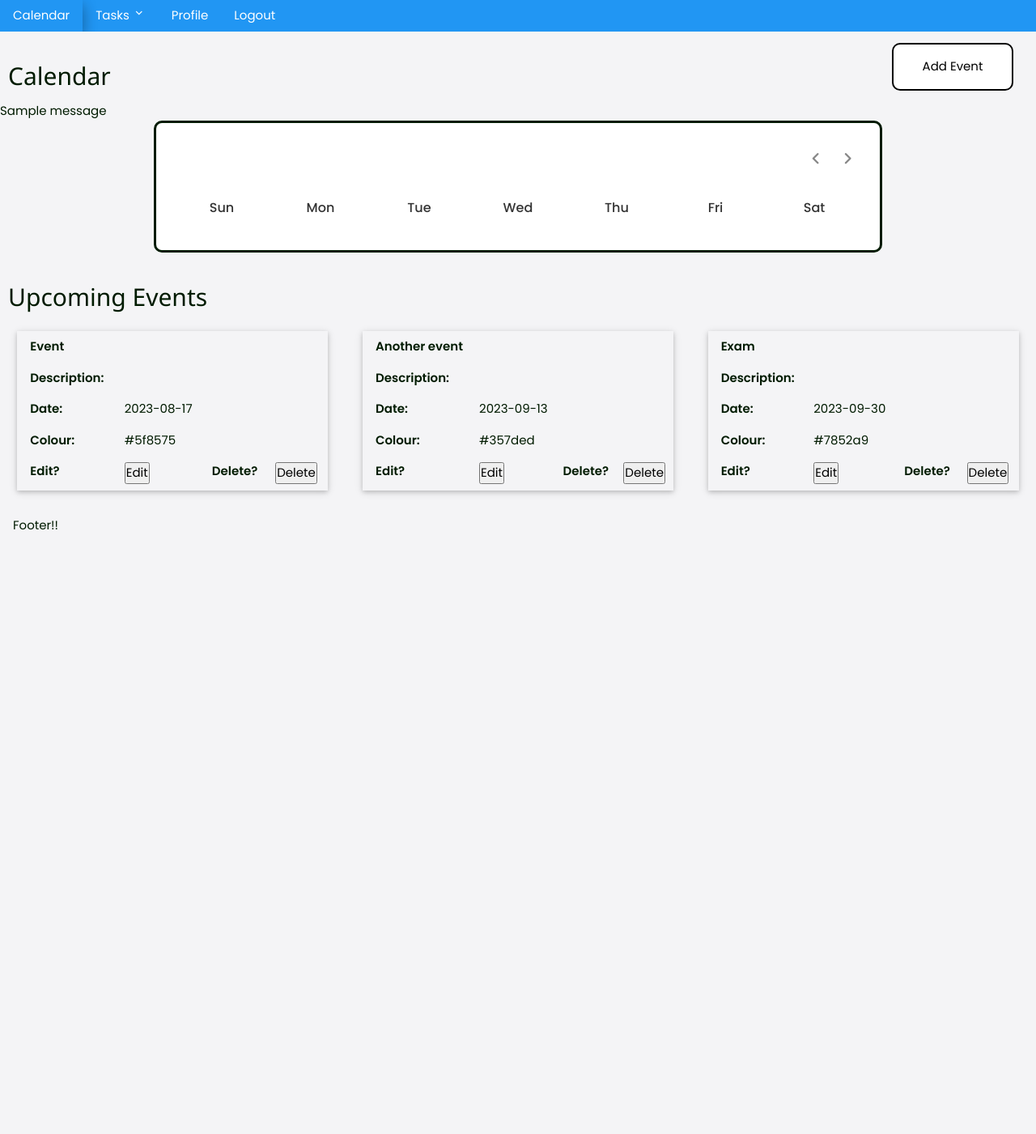
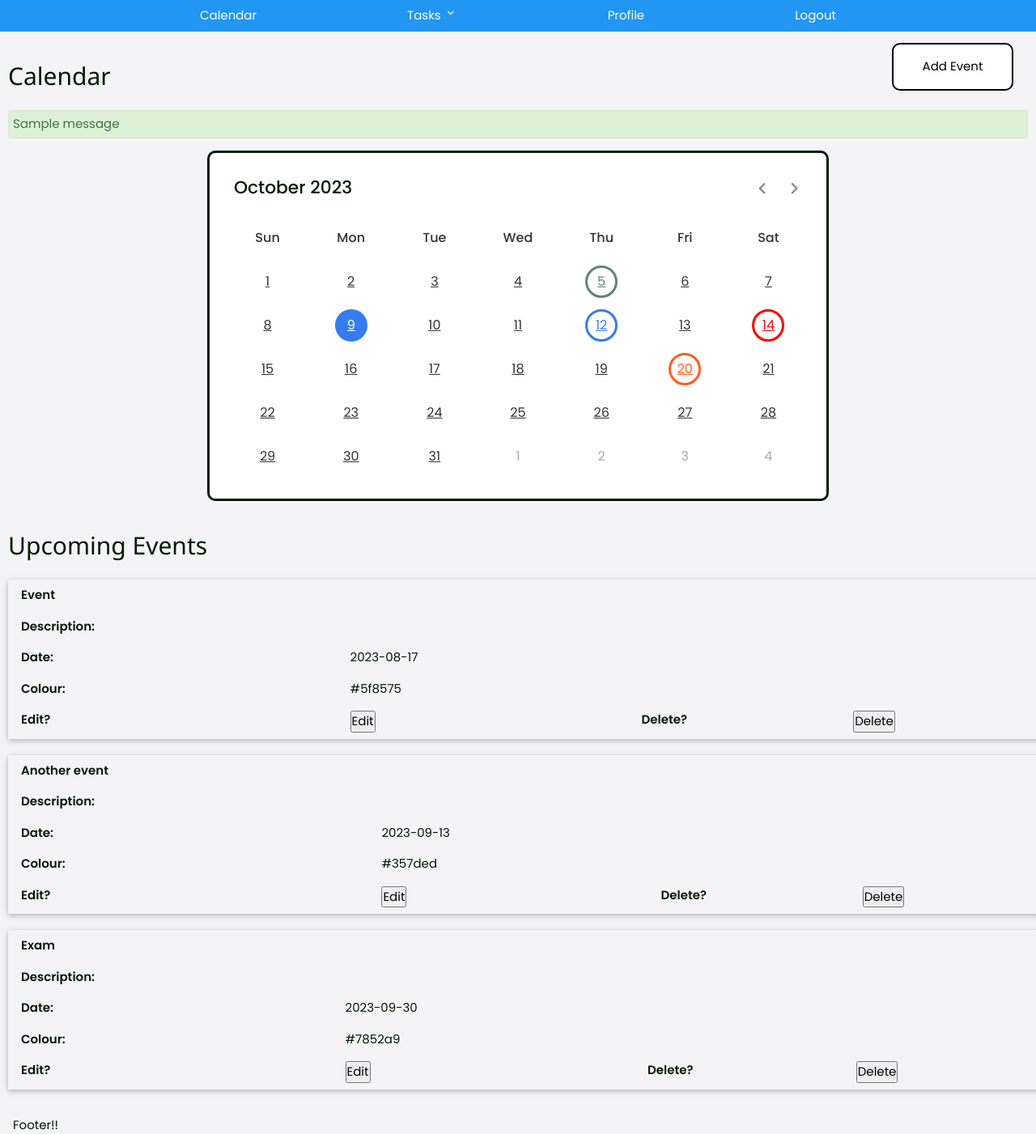
Before and after one commit to Anna19531/Flask-app, a Flask app: page /calendar in a window 1280 px wide. Shown: the whole page at 81% size. Before the commit the page ends 655 px from the top, so only its background shows below. Run offline with Flask 3, Linux system fonts and the light colour scheme; a user stored in the database is signed in; one stand-in notice (Sample message) is shown.

Commit message:
Set up profile (not including dark mode) and flash messages

```diff
--- a/app/routes.py
+++ b/app/routes.py
@@ -62,20 +62,21 @@ def home():
             # in the database
             if user and check_password_hash(user.password, password):
                 login_user(user, remember=remember)
-                flash("Logged in successfully :)")
+                flash("Logged in successfully :)", "success")
                 return redirect(url_for("calendar"))
             else:
-                flash("Incorrect username or password :(")
+                flash("Incorrect username or password :(", "error")
         else:
             # checking if the email or username
             # is already being used by another user
             if acc_form.email.data in [
                user.email for user in User.query.all()]:
                 flash(
-                    "Email already taken, please use another one")
+                    "Email already taken, please use another one", "error")
             elif acc_form.username.data in [
                  user.username for user in User.query.all()]:
-                flash("Username already taken, please use another one")
+                flash(
+                    "Username already taken, please use another one", "error")
             else:
                 new_user = models.User()
                 new_user.username = acc_form.username.data
@@ -86,7 +87,7 @@ def home():
                 new_user.email = acc_form.email.data
                 db.session().add(new_user)
                 db.session().commit()
-                flash("Account created :)")
+                flash("Account created :)", "success")
     return render_template(
         "home.html", login_form=login_form, acc_form=acc_form, colour=colour)
 
@@ -119,7 +120,7 @@ def calendar():
             new_event.user_id = current_user.id
             db.session().add(new_event)
             db.session().commit()
-            flash("Event added :)")
+            flash("Event added :)", "success")
             return redirect(url_for("calendar"))
         # editing an existing event
         elif action == "edit":
@@ -132,7 +133,7 @@ def calendar():
             event.colour = form.colour.data
             event.user_id = current_user.id
             db.session().commit()
-            flash("Event edited :)")
+            flash("Event edited :)", "success")
             return redirect(url_for("calendar"))
         # deleting an event
         elif action == "delete":
@@ -141,7 +142,7 @@ def calendar():
             event = Event.query.get(id)
             db.session.delete(event)
             db.session().commit()
-            flash("Event deleted :)")
+            flash("Event deleted :)", "success")
             return redirect(url_for("calendar"))
     return render_template(
         "calendar.html", form=form, events=events, upcoming=upcoming)
@@ -168,7 +169,7 @@ def event(formattedDate):
             new_event.user_id = current_user.id
             db.session().add(new_event)
             db.session().commit()
-            flash("Event added :)")
+            flash("Event added :)", "success")
             return redirect(url_for("calendar"))
         # editing an existing event
         elif action == "edit":
@@ -181,7 +182,7 @@ def event(formattedDate):
             event.colour = form.colour.data
             event.user_id = current_user.id
             db.session().commit()
-            flash("Event edited :)")
+            flash("Event edited :)", "success")
             return redirect(url_for("calendar"))
         # deleting an event
         elif action == "delete":
@@ -190,7 +191,7 @@ def event(formattedDate):
             event = Event.query.get(id)
             db.session.delete(event)
             db.session().commit()
-            flash("Event deleted :)")
+            flash("Event deleted :)", "success")
             return redirect(url_for("calendar"))
 
     events = Event.query.filter_by(date=formattedDate).filter_by(
@@ -239,7 +240,7 @@ def school_task():
             new_task.user_id = current_user.id
             db.session().add(new_task)
             db.session().commit()
-            flash("Task added :)")
+            flash("Task added :)", "success")
             return redirect(url_for("school_task"))
         # editing an existing task
         elif action == "edit":
@@ -254,7 +255,7 @@ def school_task():
             task.hours = form.hours.data
             task.user_id = current_user.id
             db.session().commit()
-            flash("Task edited :)")
+            flash("Task edited :)", "success")
             return redirect(url_for("school_task"))
         # deleting a task
         elif action == "delete":
@@ -263,7 +264,7 @@ def school_task():
             task = Task.query.get(id)
             db.session.delete(task)
             db.session().commit()
-            flash("Task deleted :)")
+            flash("Task deleted :)", "success")
             return redirect(url_for("school_task"))
     return render_template("school_task.html", form=form, urgent=urgent,
                            coming_up=coming_up, not_urgent=not_urgent)
@@ -306,7 +307,7 @@ def personal_task():
             new_task.user_id = current_user.id
             db.session().add(new_task)
             db.session().commit()
-            flash("Task added :)")
+            flash("Task added :)", "success")
             return redirect(url_for("personal_task"))
         # editing an existing task
         elif action == "edit":
@@ -321,7 +322,7 @@ def personal_task():
             task.hours = form.hours.data
             task.user_id = current_user.id
             db.session().commit()
-            flash("Task edited :)")
+            flash("Task edited :)", "success")
             return redirect(url_for("personal_task"))
         # deleting a task
         elif action == "delete":
@@ -330,7 +331,7 @@ def personal_task():
             task = Task.query.get(id)
             db.session.delete(task)
             db.session().commit()
-            flash("Task deleted :)")
+            flash("Task deleted :)", "success")
             return redirect(url_for("personal_task"))
     return render_template("personal_task.html", urgent=urgent,
                            coming_up=coming_up, not_urgent=not_urgent,
@@ -385,7 +386,7 @@ def today():
             if personal_hours is None:
                 personal_hours = 0
             if len(Task.query.filter_by(user_id=current_user.id).all()) == 0:
-                flash("Please add some tasks to do")
+                flash("Please add some tasks to do", "error")
             else:
                 for task in Task.query.order_by(Task.date).filter_by(
                  user_id=current_user.id).all():
@@ -469,9 +470,9 @@ def profile():
                 user.password = generate_password_hash(
                     password, method="scrypt")
                 db.session().commit()
-                flash("Password changed :)")
+                flash("Password changed :)", "success")
             else:
-                flash("Passwords don't match :(")
+                flash("Passwords don't match :(", "error")
             redirect(url_for("profile"))
         # changing username
         elif action == "username":
@@ -479,13 +480,14 @@ def profile():
             username = request.form["username"]
             # checking if username is already being used by another user
             if username in [user.username for user in User.query.all()]:
-                flash("Username already taken, please use another one")
+                flash(
+                    "Username already taken, please use another one", "error")
                 username = username_original
             else:
                 user = User.query.get(current_user.id)
                 user.username = username
                 db.session().commit()
-                flash("Username changed :)")
+                flash("Username changed :)", "success")
             redirect(url_for("profile"))
         # changing email
         elif action == "email":
@@ -493,12 +495,12 @@ def profile():
             email = request.form["email"]
             # checking if username is already being used by another user
             if email in [user.email for user in User.query.all()]:
-                flash("Email already taken, please use another one")
+                flash("Email already taken, please use another one", "error")
             else:
                 user = User.query.get(current_user.id)
                 user.email = email
                 db.session().commit()
-                flash("Email changed :)")
+                flash("Email changed :)", "success")
             redirect(url_for("profile"))
     return render_template("profile.html", username_original=username_original,
                            email_original=email_original)
@@ -509,5 +511,5 @@ def profile():
 def logout():
     """Logout the user"""
     logout_user()
-    flash("Logged out succesfully :)")
+    flash("Logged out succesfully :)", "success")
     return redirect("/")
--- a/app/static/js/script.js
+++ b/app/static/js/script.js
@@ -23,8 +23,8 @@ const renderCalendar = () => {
         liTag += `<li class="inactive">${lastDateofLastMonth - i + 1}</li>`;
     }
 
- // function to get event name to display in calendar
- function getEventName(day, events) {
+ // function to get event colour to display in calendar
+function getEventColour(day, events) {
     const event = events.find(event => {
         const eventDate = new Date(event.date);
         const eventDay = eventDate.getDate();
@@ -33,22 +33,8 @@ const renderCalendar = () => {
         return eventDay === day && eventMonth === currMonth && eventYear === currYear;
 
     });
-
-    return event ? event.name : "";
-    }
-
- function getEventID(day, events) {
-    const event = events.find(event => {
-        const eventDate = new Date(event.date);
-        const eventDay = eventDate.getDate();
-        const eventMonth = eventDate.getMonth();
-        const eventYear = eventDate.getFullYear();
-        return eventDay === day && eventMonth === currMonth && eventYear === currYear;
-
-    });
-
-    console.log(event.id)
-    return event ? event.id : "";
+    console.log(event ? event.colour : "")
+    return event ? event.colour : "";
     }
 
 
@@ -57,6 +43,22 @@ function loadEvents() {
         // adding active class to li if the current day, month, and year matched
        let isToday = i === date.getDate() && currMonth === new Date().getMonth() && currYear === new Date().getFullYear() ? "active" : "";
        let hasEvent = false;
+       let currDateYear = new Date(currYear, currMonth, i).getFullYear();
+       let currDateMonth = new Date(currYear, currMonth, i).getMonth() + 1;
+       let currDateDay = new Date(currYear, currMonth, i).getDate();
+       // need month and day to be in format 0x e.g. 09 not 9
+       if (currDateMonth < 10 && currDateDay < 10) {
+        var formattedDate = `${currDateYear}-0${currDateMonth}-0${currDateDay}`
+       }
+       else if (currDateMonth < 10) {
+        var formattedDate = `${currDateYear}-0${currDateMonth}-${currDateDay}`
+       }
+       else if (currDateDay < 10) {
+        var formattedDate = `${currDateYear}-${currDateMonth}-0${currDateDay}`
+       }
+       else {
+        var formattedDate = `${currDateYear}-${currDateMonth}-${currDateDay}`
+       }
         events.forEach(event => {
             const eventDate = new Date(event.date);
             const eventDay = eventDate.getDate();
@@ -69,11 +71,15 @@ function loadEvents() {
          });
 
          if (hasEvent == true) {
-            liTag += `<li class="${isToday}${hasEvent ? " event" : ""}">${i}\n${hasEvent ? `<button onclick = "openEditForm(${getEventID(i, events)})" class="event-name" id = "myEditForm">${getEventName(i, events)}</button>` : ""}</li>`;
+             colour = getEventColour(i, events)
+             liTag += `<li style = "color: ${getEventColour(i, events)}" class="${"eventDay"}${isToday}${hasEvent ? " event" : ""}">\n${`<a href = "/calendar/${formattedDate}"> ${i} </a>`}</li>`;
+             var styleElem = document.head.appendChild(document.createElement("style"));
+             styleElem.innerHTML = ".days li.eventDay::before {border-style: solid; border-color: ${colour}};}";
          }
          else {
-            liTag += `<li class="${isToday}${hasEvent ? " event" : ""}">${`<a href = "{{ url_for('')}}"`}\n${hasEvent ? `<span class="event-name">${getEventName(i, events)}</span>`: ""}</li>`;
+             liTag += `<li class="${isToday}${hasEvent ? " event" : ""}">\n${`<a href = "/calendar/${formattedDate}"> ${i} </a>`}</li>`;
          }
+
    }
 
    for (let i = lastDayofMonth; i < 6; i++) { // creating li of next month first days
@@ -83,7 +89,6 @@ function loadEvents() {
     currentDate.innerText = `${months[currMonth]} ${currYear}`; // passing current mon and yr as currentDate text
     daysTag.innerHTML = liTag;
 }
-z
 
     let events = [];
 
--- a/app/static/style.css
+++ b/app/static/style.css
@@ -51,7 +51,7 @@ body.theme-dark {
 /* Background of calendar */
 
 .wrapper{
-  width: 60rem;
+  width: 60%;
   background: #fff;
   border-radius: 10px;
   border-style: solid;
@@ -332,7 +332,43 @@ body.dark-mode {
 .navbar {
   background-color: #22303C;
   color: #ffffff;
+  display: flex;
+  flex-flow: row wrap;
+  justify-content: flex-start;
 }
+
+.event-item {
+  width: 30%;
+}
+
+@media all and (max-width: 1280px) {
+  .navbar {
+    /* When on medium sized screens, we center it by evenly distributing empty space around items */
+    justify-content: space-around;
+  }
+
+  .flex-container {
+    flex-direction: column;
+    justify-content: center;
+    align-items: center;
+
+  }
+
+  .event-item {
+    width: 100%;
+    margin: 10px;
+  }
+}
+
+/* Small screens */
+@media all and (max-width: 500px) {
+  .navbar {
+    /* On small screens, we are no longer using row direction but column */
+    flex-direction: column;
+  }
+
+}
+
 
 /* Tables */
 
@@ -343,3 +379,57 @@ body.dark-mode {
 .container {
   display: flex;
 }
+
+.table {
+  border-collapse: collapse;
+  width: 100%;
+  margin: 10px;
+}
+
+tr {
+  align-items: center;
+
+  justify-content: center;
+  padding: 10px;
+}
+
+/* Style for the flashes class (ul) */
+ul.flashes {
+  list-style: none;
+  padding: 10px;
+  margin: 0;
+}
+
+/* Style for the list items (li) within the flashes class */
+ul.flashes li {
+  padding: 5px;
+  margin-bottom: 5px;
+  border: 1px solid #ccc;
+  background-color: #f0f0f0;
+  color: #333;
+  border-radius: 4px;
+}
+
+/* Additional styles for better visibility */
+ul.flashes li.success {
+  background-color: #dff0d8;
+  border-color: #d6e9c6;
+  color: #3c763d;
+}
+
+ul.flashes li.error {
+  background-color: #f2dede;
+  border-color: #ebccd1;
+  color: #a94442;
+}
+
+/* Keyframes for the fade-out animation */
+@keyframes fadeOut {
+  0% {
+    opacity: 1;
+  }
+  100% {
+    opacity: 0;
+    display: none;
+  }
+}
--- a/app/templates/calendar.html
+++ b/app/templates/calendar.html
@@ -5,11 +5,11 @@
 
 	<h2 class = "h2"> Calendar </h2>
 
-	{% with messages = get_flashed_messages() %}
+	{% with messages = get_flashed_messages(with_categories=true) %}
 		{% if messages %}
 			<ul class=flashes>
-			{% for message in messages %}
-			<li>{{ message }}</li>
+			{% for category, message in messages %}
+			<li class = "{{ category }}">{{ message }}</li>
 			{% endfor %}
 			</ul>
 		{% endif %}
@@ -65,7 +65,7 @@
 	<h2 class = "h2"> Upcoming Events </h2>
 	<div class = "flex-container">
 		{% for event in upcoming %}
-		<table class = "w3-table w3-card" style = "width: 30%">
+		<table class = "w3-table w3-card event-item">
 			<tr>
 				<th>
 					{{ event.name }}
--- a/app/templates/layout.html
+++ b/app/templates/layout.html
@@ -16,6 +16,7 @@
 <header>
     <div>
         <nav class="navbar w3-bar w3-blue">
+            {% if current_user.is_authenticated %}
             <!-- <div class="navbar_links"> -->
                 <a href="/calendar" class = "w3-bar-item w3-btn w3-mobile">Calendar</a>
                 <!-- <div class="dropdown"> -->
@@ -30,6 +31,7 @@
                 </div>
                 <a href="/profile" class = "w3-bar-item w3-btn w3-mobile">Profile</a>
                 <a href="/logout" class = "w3-bar-item w3-btn w3-mobile">Logout</a>
+                {% endif %}
             <!-- </div> -->
     </div>
 </header>
@@ -40,6 +42,5 @@
     </div>
     <br>
     <footer class = "w3-container"> Footer!!</footer>
-
 </body>
 </html>
```
Also changed, not shown: app/forms-LAPTOP-VFKS41B9.py (deleted, +0 -56 lines), app/templates/home.html (+4 -3 lines), app/templates/personal_task.html (+3 -4 lines), app/templates/profile.html (+3 -42 lines), app/templates/school_task.html (+5 -4 lines), app/templates/today.html (+5 -5 lines), app/__init__.py (line endings or trailing spaces), instance/tasks.db. Lines whose indentation alone changed are shown as unchanged.
